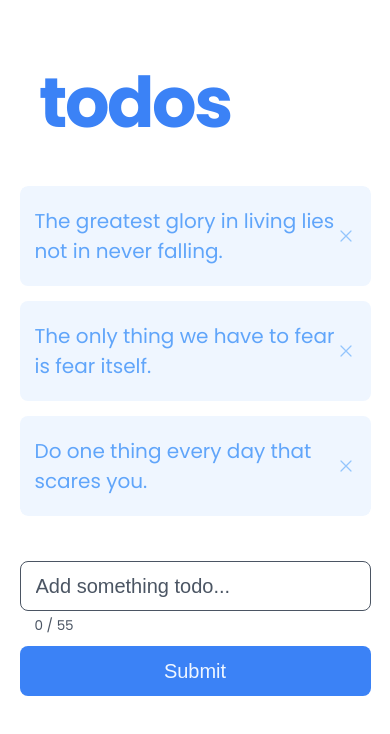
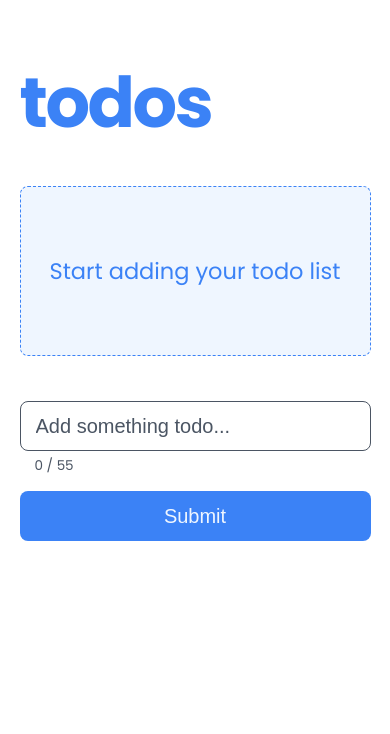
Before and after one commit to regtrey/proj-01-todos, a React (Vite) app: page / in a window 390 px wide. Shown: the top 734 px of the page. Built offline with nearby package versions, Linux system fonts and the light colour scheme.

Commit message:
Fix mobile layout and add empty component

```diff
--- a/src/App.jsx
+++ b/src/App.jsx
@@ -13,9 +13,17 @@ const StyledAppLayout = styled.main`
   justify-content: flex-start;
   gap: 1.5rem;
 
-  @media (max-width: 768px) {
+  @media screen and (max-width: 850px) {
+  }
+
+  @media screen and (max-width: 767px) {
     padding: 5rem 0 2.5rem;
     gap: 3rem;
+  }
+
+  @media screen and (max-width: 360px) {
+    padding: 3rem 0;
+    gap: 0.5rem;
   }
 `;
 
--- a/src/features/todo/Todo.jsx
+++ b/src/features/todo/Todo.jsx
@@ -4,7 +4,7 @@ const StyledTodo = styled.div`
   min-height: 8rem;
   width: 100%;
   background-color: var(--color-brand-50);
-  color: var(--color-brand-400);
+  color: var(--color-brand-500);
   border-radius: 12px;
   padding: 0 3.5rem;
   display: flex;
@@ -12,14 +12,20 @@ const StyledTodo = styled.div`
   justify-content: space-between;
   font-size: 2.5rem;
 
-  @media (max-width: 768px) {
-    min-height: 10rem;
-    border-radius: 8px;
-    padding: 2rem 1.5rem;
-    font-size: 2rem;
+  @media screen and (max-width: 850px) {
+    border-radius: 10px;
+    padding: 1.5rem 2.5rem;
+    font-size: 3rem;
     overflow-x: hidden;
     overflow-wrap: break-word;
     hyphens: auto;
+  }
+
+  @media screen and (max-width: 767px) {
+    min-height: 7.5rem;
+    border-radius: 8px;
+    padding: 1rem 1.5rem;
+    font-size: 2rem;
   }
 `;
 
--- a/src/features/todo/Todos.jsx
+++ b/src/features/todo/Todos.jsx
@@ -2,7 +2,6 @@ import styled from 'styled-components';
 
 const StyledTodosContainer = styled.div`
   min-height: max-content;
-  /* max-height: 33.5rem; */
   max-height: 38rem;
   width: 100rem;
   border-radius: 12px;
@@ -12,7 +11,7 @@ const StyledTodosContainer = styled.div`
   gap: 0.5rem;
   overflow-y: scroll;
 
-  @media (max-width: 768px) {
+  @media screen and (max-width: 850px) {
     max-height: 33rem;
     width: 90vw;
     border-radius: 8px;
--- a/src/features/todo/TodosContainer.jsx
+++ b/src/features/todo/TodosContainer.jsx
@@ -1,22 +1,26 @@
 import { useState } from 'react';
 import { HiOutlineXMark } from 'react-icons/hi2';
 
-import Todos from './Todos';
-import Todo from './Todo';
 import { Button } from '../../ui/Button';
 import { Form } from '../../ui/Form';
 import { Input } from '../../ui/Input';
 import { CharLimit } from '../../ui/CharLimit';
+import Todo from './Todo';
+import Todos from './Todos';
+import Empty from '../../ui/Empty';
 
 const maxChars = 55;
-const initialTodos = [
-  { id: 1, message: 'The greatest glory in living lies not in never falling.' },
-  { id: 2, message: 'The only thing we have to fear is fear itself.' },
-  { id: 3, message: 'Do one thing every day that scares you.' },
-];
+// const initialTodos = [
+//   { id: 1, message: 'The greatest glory in living lies not in never falling.' },
+//   { id: 2, message: 'The only thing we have to fear is fear itself.' },
+//   { id: 3, message: 'Do one thing every day that scares you.' },
+// ];
 
 function TodosContainer() {
-  const [todos, setTodos] = useState(initialTodos);
+  const [todos, setTodos] = useState(function () {
+    const storedData = localStorage.getItem('todos');
+    return storedData ? JSON.parse(storedData) : [];
+  });
   const [todoInput, setTodoInput] = useState('');
 
   const numChars = todoInput.length;
@@ -30,16 +34,25 @@ function TodosContainer() {
     const id = lastIndex + 1;
 
     setTodos((todos) => [...todos, { id, message: todoInput }]);
+    localStorage.setItem(
+      'todos',
+      JSON.stringify([...todos, { id, message: todoInput }])
+    );
     setTodoInput('');
   }
 
   function handleDelete(id) {
     const updatedTodos = todos.filter((todo) => todo.id !== id);
     setTodos(updatedTodos);
+    localStorage.setItem(
+      'todos',
+      JSON.stringify(todos.filter((todo) => todo.id !== id))
+    );
   }
 
   return (
     <>
+      {todos.length > 0 ? (
         <Todos
           todos={todos}
           render={(todo) => (
@@ -55,6 +68,9 @@ function TodosContainer() {
             </Todo>
           )}
         />
+      ) : (
+        <Empty />
+      )}
 
       <Form onSubmit={(e) => handleSubmit(e)}>
         <Input
--- a/src/styles/GlobalStyles.js
+++ b/src/styles/GlobalStyles.js
@@ -54,11 +54,6 @@ const GlobalStyles = createGlobalStyle`
       outline-offset: 1.5px;
     }
 
-    /* input:focus {
-      outline: 2px solid var(--color-grey-500);
-      outline-offset: 1.5px;
-    } */
-
     button:has(svg):focus {
         outline: none;
     }
--- a/src/ui/Button.jsx
+++ b/src/ui/Button.jsx
@@ -24,7 +24,7 @@ const types = {
       color: var(--color-brand-600);
     }
 
-    @media (max-width: 768px) {
+    @media screen and (max-width: 850px) {
       width: 100%;
     }
   `,
@@ -56,7 +56,19 @@ export const Button = styled.button`
     }
   }
 
-  @media (max-width: 768px) {
+  &:has(svg) {
+    height: 3rem;
+  }
+
+  @media screen and (max-width: 850px) {
+    height: 12rem;
+  }
+
+  @media screen and (max-width: 799px) {
+    height: 10rem;
+  }
+
+  @media screen and (max-width: 767px) {
     height: 5rem;
     border-radius: 8px;
     font-size: 2rem;
--- a/src/ui/CharLimit.jsx
+++ b/src/ui/CharLimit.jsx
@@ -8,9 +8,18 @@ export const CharLimit = styled.span`
 
   color: ${(props) => (props.isMaxed ? 'red' : 'var(--color-grey-600)')};
 
-  @media (max-width: 768px) {
+  @media screen and (max-width: 850px) {
+    font-size: 1.5rem;
+    top: 100px;
+    left: 25px;
+  }
+
+  @media screen and (max-width: 799px) {
+    top: 90px;
+  }
+
+  @media screen and (max-width: 767px) {
     font-size: 1.35rem;
-    position: absolute;
     top: 55px;
     left: 15px;
   }
--- /dev/null
+++ b/src/ui/Empty.jsx
@@ -0,0 +1,37 @@
+import styled from 'styled-components';
+
+const StyledEmpty = styled.div`
+  width: 100rem;
+  height: 20rem;
+  background-color: var(--color-brand-50);
+  color: var(--color-brand-500);
+  font-size: 2.5rem;
+  border: 1px dashed var(--color-brand-500);
+  border-radius: 12px;
+  display: flex;
+  align-items: center;
+  justify-content: center;
+
+  @media screen and (max-width: 850px) {
+    width: 90vw;
+    font-size: 3rem;
+    border-radius: 10px;
+  }
+
+  @media screen and (max-width: 767px) {
+    height: 17rem;
+    font-size: 2.25rem;
+    border-radius: 8px;
+  }
+
+  @media screen and (max-width: 360px) {
+    height: 15rem;
+    font-size: 2rem;
+  }
+`;
+
+function Empty() {
+  return <StyledEmpty>Start adding your todo list</StyledEmpty>;
+}
+
+export default Empty;
--- a/src/ui/Form.jsx
+++ b/src/ui/Form.jsx
@@ -7,13 +7,13 @@ export const Form = styled.form`
   gap: 2rem;
   position: relative;
 
-  @media (max-width: 768px) {
+  @media screen and (max-width: 850px) {
     height: max-content;
     width: 90vw;
+    margin-top: 1.5rem;
     display: flex;
     flex-direction: column;
-    gap: 3.5rem;
+    gap: 4rem;
     position: relative;
-    margin-top: 1.5rem;
   }
 `;
--- a/src/ui/Heading.jsx
+++ b/src/ui/Heading.jsx
@@ -7,9 +7,13 @@ const StyledHeading = styled.h1`
   font-weight: 700;
   letter-spacing: -2.5px;
 
-  @media (max-width: 768px) {
-    width: 80vw;
+  @media screen and (max-width: 850px) {
+    width: 90vw;
     font-size: 7rem;
+  }
+
+  @media screen and (max-width: 360px) {
+    font-size: 5rem;
   }
 `;
 
--- a/src/ui/Input.jsx
+++ b/src/ui/Input.jsx
@@ -25,7 +25,12 @@ export const Input = styled.input`
     color: var(--color-grey-600);
   }
 
-  @media (max-width: 768px) {
+  @media screen and (max-width: 850px) {
+    width: 90vw;
+    padding: 0 2.5rem;
+  }
+
+  @media screen and (max-width: 767px) {
     height: 5rem;
     width: 100%;
     border-radius: 8px;
```
Lines whose indentation alone changed are shown as unchanged.
